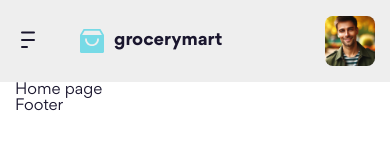
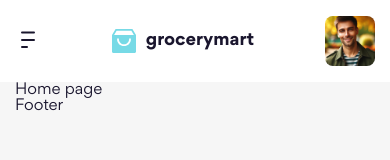
Before and after one commit to giahao95/f8-htmlcss-08, a website: page index.html in a window 390 px wide. Drawn offline with Linux system fonts and the light colour scheme.

Commit message:
Sửa các lỗi khi responsive header

```diff
--- a/scss/base/_base.scss
+++ b/scss/base/_base.scss
@@ -12,6 +12,7 @@ body {
   font-size: 1.6rem;
   font-family: Gordita, sans-serif;
   color: var(--text-color);
+  background-color: var(--body-bg-color);
 }
 
 a {
--- a/scss/components/_logo.scss
+++ b/scss/components/_logo.scss
@@ -7,7 +7,11 @@
 
   @include abstracts.breakpoint(lg) {
     gap: 10px;
-    margin-left: 39px;
+    margin-left: 50px;
+  }
+
+  @include abstracts.breakpoint(sm) {
+    margin-left: 0;
   }
 
   &__img {
--- a/scss/layout/_header.scss
+++ b/scss/layout/_header.scss
@@ -18,6 +18,7 @@
   }
 
   @include abstracts.breakpoint(sm) {
+    justify-content: space-between;
     padding: 16px 0;
   }
 
@@ -64,6 +65,10 @@
   @extend %flexItemsCenter;
   gap: 20px;
   margin-left: auto;
+
+  @include abstracts.breakpoint(sm) {
+    margin-left: 0;
+  }
 
   &__group {
     @extend %flexItemsCenter;
--- a/scss/themes/_dark.scss
+++ b/scss/themes/_dark.scss
@@ -3,6 +3,7 @@ html.dark {
   --icon-color: brightness(0) saturate(100%) invert(100%) sepia(0%) saturate(2%)
     hue-rotate(183deg) brightness(102%) contrast(100%);
 
+  --body-bg-color: #292e39;
   --header-bg-color: #171c28;
   --top-act-group-bg-color: #292e39;
   --top-act-group-shadow: rgba(0, 0, 0, 0.2);
--- a/scss/themes/_light.scss
+++ b/scss/themes/_light.scss
@@ -1,10 +1,17 @@
+@use "../abstracts";
+
 html {
   --text-color: #1a162e;
   --icon-color: brightness(0) saturate(100%) invert(5%) sepia(20%)
     saturate(5213%) hue-rotate(231deg) brightness(101%) contrast(92%);
 
+  --body-bg-color: #f6f6f6;
   --header-bg-color: #eee;
   --top-act-group-bg-color: #fff;
   --top-act-group-shadow: rgba(237, 237, 246, 0.2);
   --top-act-group-separate: #ededf6;
+
+  @include abstracts.breakpoint(lg) {
+    --header-bg-color: #fff;
+  }
 }
```
Also changed, not shown: assets/css/main.css, 1 other file.
